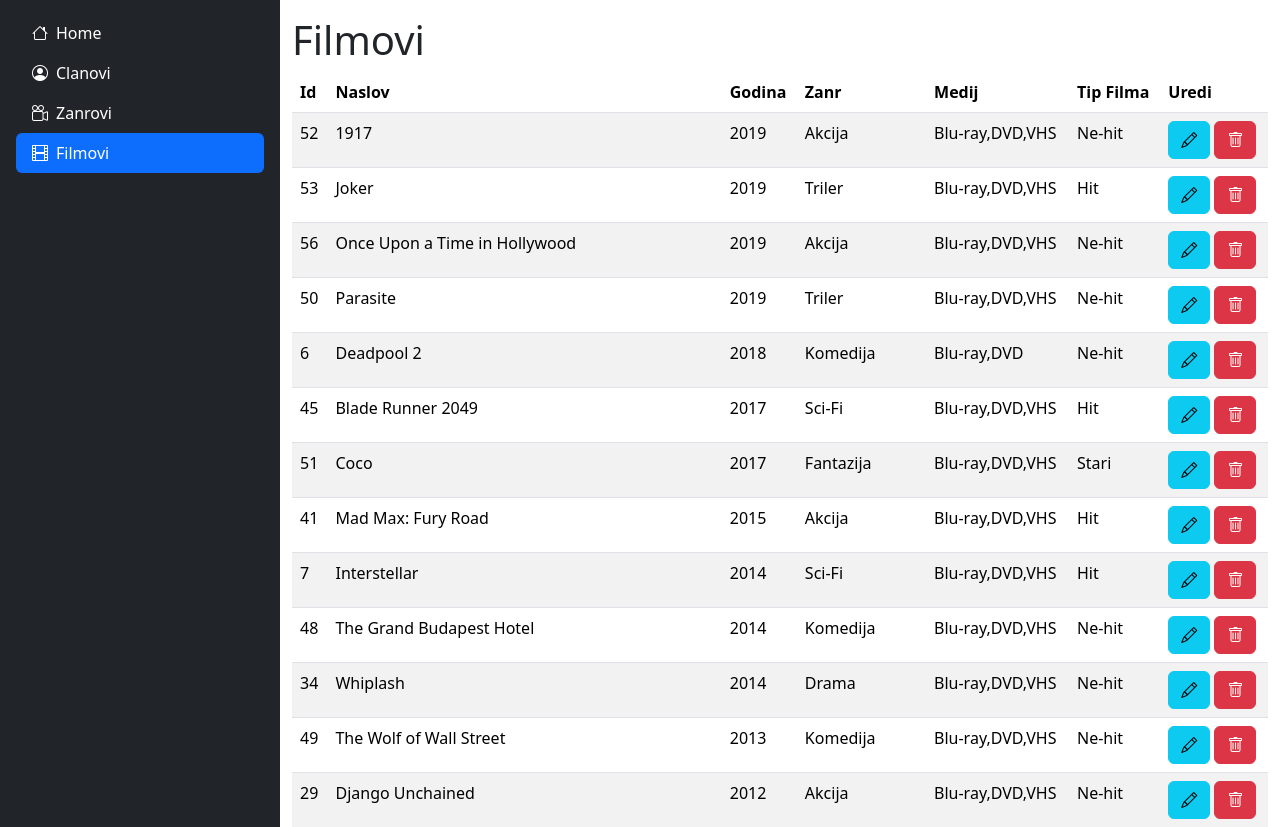
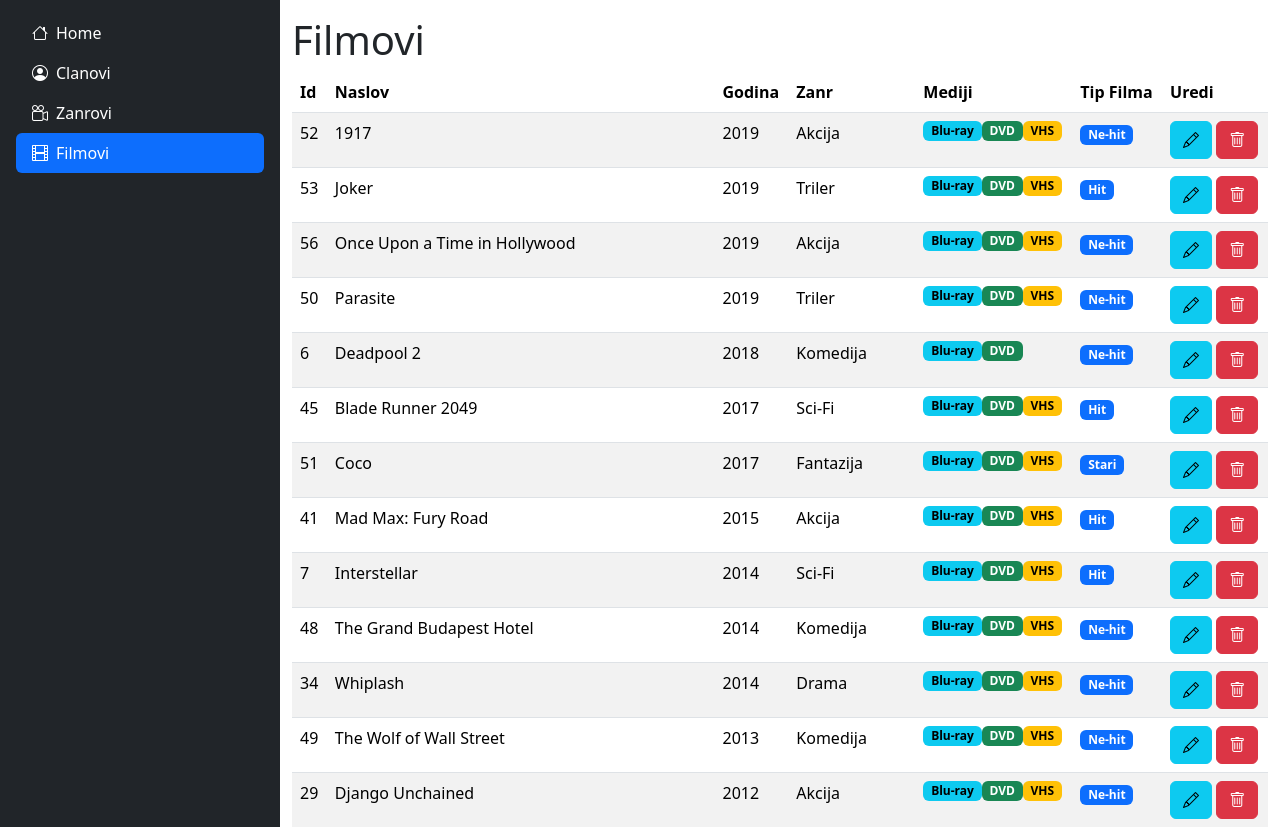
Before and after one commit to AriKajt/napredni_php, a PHP site: page /movies.php in a window 1280 px wide. Shown: the part 72-899 px from the top of the page. Run offline with PHP 8.4, Linux system fonts and the light colour scheme; data comes from the database, SQL or seed files in the repository.

Commit message:
updated movies and movies.view media and movie type visuals

```diff
--- a/movies.php
+++ b/movies.php
@@ -32,7 +32,12 @@
 
 $movies = mysqli_fetch_all($result, MYSQLI_ASSOC);
 
+foreach ($movies as $key => $movie)
+{
+    $mediji[$key] = explode(',', $movie['medij']);
+    $movies[$key]['medij'] = $mediji[$key];
+}
+
 mysqli_close($connection);
 
-
 require 'movies.view.php';
--- a/movies.view.php
+++ b/movies.view.php
@@ -9,7 +9,7 @@
                 <th>Naslov</th>
                 <th>Godina</th>
                 <th>Zanr</th>
-                <th>Medij</th>
+                <th>Mediji</th>
                 <th>Tip Filma</th>
                 <th>Uredi</th>
             </tr>
@@ -21,8 +21,21 @@
                     <td><?= $movie['naslov'] ?></td>
                     <td><?= $movie['godina'] ?></td>
                     <td><?= $movie['zanr'] ?></td>
-                    <td><?= $movie['medij'] ?></td>
-                    <td><?= $movie['tip_filma'] ?></td>
+                    <td>
+                    <?php foreach ($movie['medij'] as $medij): ?>
+                        <?php
+                            $curMedij = match ($medij) {
+                                'DVD' => 'badge text-bg-success',
+                                'Blu-ray' => 'badge text-bg-info',
+                                'VHS' => 'badge text-bg-warning',
+                                default => 'badge text-bg-secondary'
+                            };
+                        ?>
+                        <span class="<?= $curMedij ?> float-start"><?= $medij ?></span>
+                    <?php endforeach ?>
+                    </td>
+
+                    <td><span class="badge text-bg-primary float-middle"><?= $movie['tip_filma']?></span></td>
                     <td>
                         <a href="#" class="btn btn-info" data-bs-toggle="tooltip" data-bs-placement="top" data-bs-title="Edit Movie"><i class="bi bi-pencil"></i></a>
                         <button class="btn btn-danger" data-bs-toggle="tooltip" data-bs-placement="top" data-bs-title="Delete Movie"><i class="bi bi-trash"></i></button>
```
